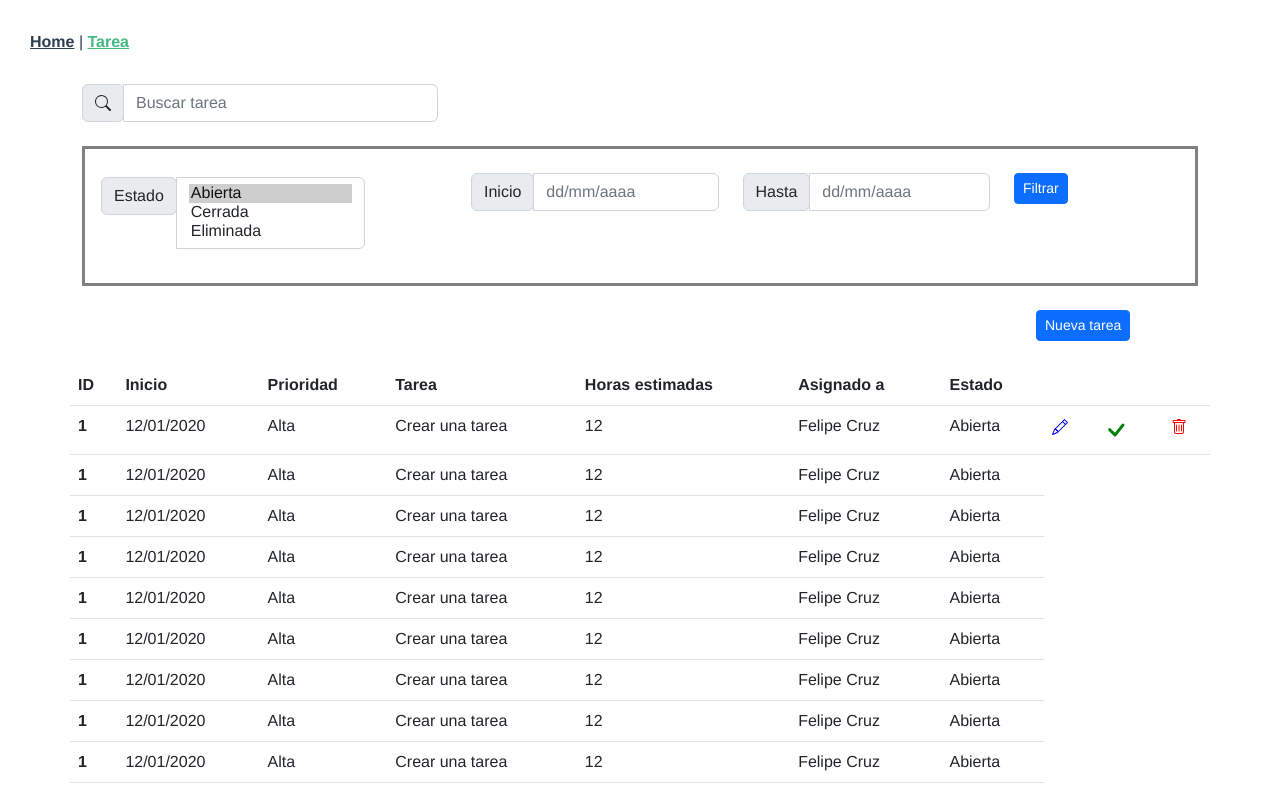
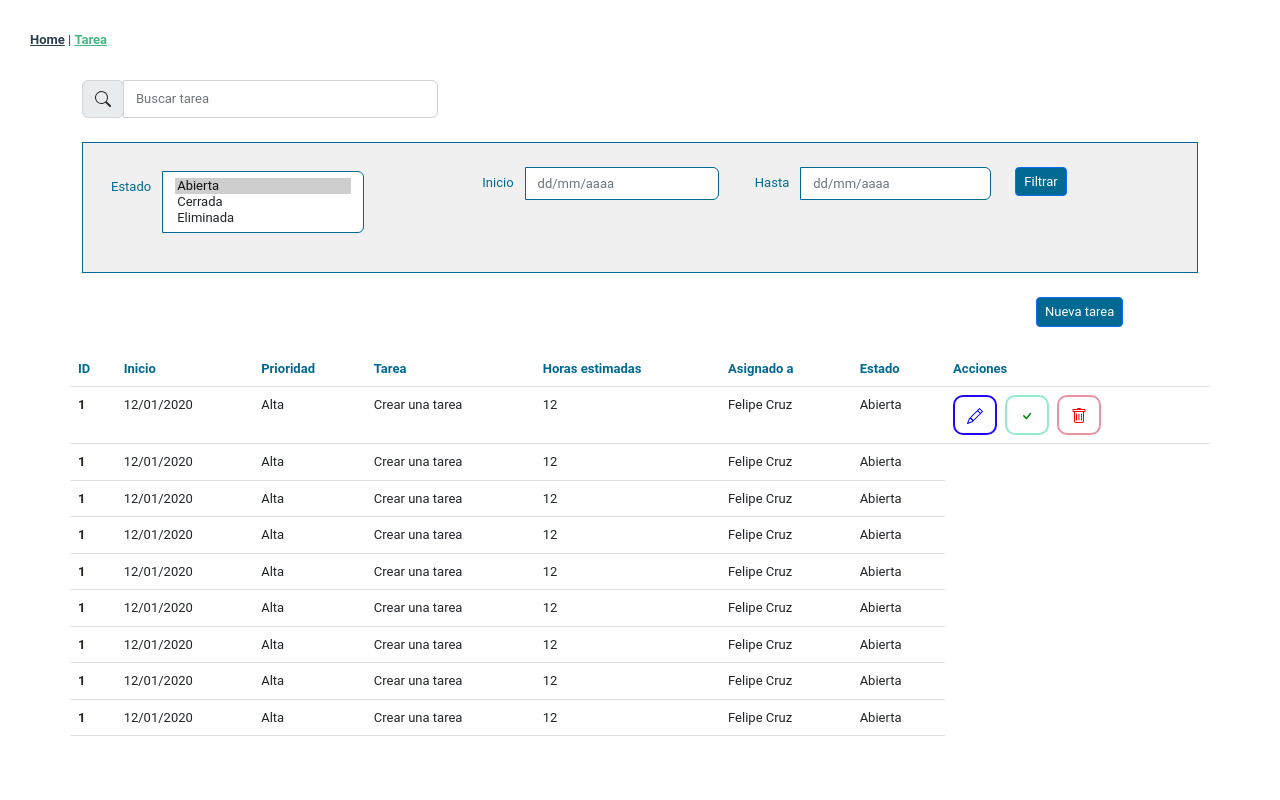
Before and after one commit to MauricioRuizD/TaskManager, a Vue app: page /task in a window 1280 px wide. Built offline with nearby package versions, Linux system fonts and the light colour scheme.

Commit message:
Ajuste de color

```diff
--- a/public/index.html
+++ b/public/index.html
@@ -5,6 +5,9 @@
     <meta http-equiv="X-UA-Compatible" content="IE=edge">
     <meta name="viewport" content="width=device-width,initial-scale=1.0">
     <link rel="icon" href="<%= BASE_URL %>favicon.ico">
+
+    <link href="https://cdn.jsdelivr.net/npm/@mdi/font@latest/css/materialdesignicons.min.css" rel="stylesheet">
+
     <title><%= htmlWebpackPlugin.options.title %></title>
   </head>
   <body>
--- a/src/App.vue
+++ b/src/App.vue
@@ -10,7 +10,8 @@
 
 <style>
 #app {
-  font-family: Avenir, Helvetica, Arial, sans-serif;
+  font-family: 'Roboto', sans-serif;
+  font-size: small;
   -webkit-font-smoothing: antialiased;
   -moz-osx-font-smoothing: grayscale;
   color: #2c3e50;
--- a/src/views/Task.vue
+++ b/src/views/Task.vue
@@ -10,20 +10,20 @@
                 </svg>
             </span>
           </div>
-          <input type="text" class="form-control" id="basic-url" aria-describedby="search-task" placeholder="Buscar tarea">
+          <input type="text" class="form-control" id="basic-url" aria-describedby="search-task" placeholder="Buscar tarea" style="font-size:small">
         </div>
       </div>
     </div>
 
-    <div style="padding: 24px 24px 24px 24px;border: 3px solid gray; ">
+    <div style="padding: 24px 24px 24px 24px;border: 1px solid #026993; background-color: #F0F0F0;">
       <div class="row justify-content-start">
         <div class="col-3 p-1">
           <div class="input-group">
             <div class="input-group-prepend">
-              <span class="input-group-text" id="search-estado">Estado
+              <span class="input-group-text group-label-text" id="search-estado">Estado
               </span>
             </div>
-            <select class="form-select" size="3" id="dropdownEstado" aria-describedby="search-estado" multiple>
+            <select class="form-select" size="3" id="dropdownEstado" aria-describedby="search-estado" multiple style="font-size:small; border-color:#026993">
               <option selected value="opened">Abierta</option>
               <option value="closed">Cerrada</option>
               <option value="deleted">Eliminada</option>
@@ -37,46 +37,44 @@
         <div class="col-3">
           <div class="input-group mb-5">
             <div class="input-group-prepend">
-              <span class="input-group-text" id="search-inicio">Inicio
+              <span class="input-group-text group-label-text" id="search-inicio">Inicio
               </span>
             </div>
-            <input type="text" class="form-control" id="fecha-inicio" aria-describedby="search-inicio" placeholder="dd/mm/aaaa">
+            <input type="text" class="form-control" id="fecha-inicio" aria-describedby="search-inicio" placeholder="dd/mm/aaaa" style="font-size:small; border-color:#026993">
           </div>
         </div>
 
         <div class="col-3">
           <div class="input-group mb-5">
             <div class="input-group-prepend">
-              <span class="input-group-text" id="search-hasta">Hasta
+              <span class="input-group-text group-label-text" id="search-hasta">Hasta
               </span>
             </div>
-            <input type="text" class="form-control" id="fecha-fin" aria-describedby="search-hasta" placeholder="dd/mm/aaaa">
+            <input type="text" class="form-control" id="fecha-fin" aria-describedby="search-hasta" placeholder="dd/mm/aaaa" style="font-size:small; border-color:#026993">
           </div>
         </div>
         <div class="col-1">
-          <button type="button" class="btn btn-primary btn-sm" id="btn-filtrar">Filtrar</button>
+          <button type="button" class="btn btn-primary btn-sm btn-action" id="btn-filtrar">Filtrar</button>
         </div>
       </div>
     </div>
     <div class="row justify-content-end" style="padding: 24px 0px 24px 24px;">
       <div class="col-2 align-self-end">
-        <button type="button" class="btn btn-primary btn-sm" id="btn-new-task">Nueva tarea</button>
+        <button type="button" class="btn btn-primary btn-sm btn-action" id="btn-new-task">Nueva tarea</button>
       </div>
     </div>
     <div class="row">
       <table class="table">
         <thead>
           <tr>
-            <th scope="col">ID</th>
-            <th scope="col">Inicio</th>
-            <th scope="col">Prioridad</th>
-            <th scope="col">Tarea</th>
-            <th scope="col">Horas estimadas</th>
-            <th scope="col">Asignado a</th>
-            <th scope="col">Estado</th>
-            <th scope="col"></th>
-            <th scope="col"></th>
-            <th scope="col"></th>
+            <th class="label-header" scope="col">ID</th>
+            <th class="label-header" scope="col">Inicio</th>
+            <th class="label-header" scope="col">Prioridad</th>
+            <th class="label-header" scope="col">Tarea</th>
+            <th class="label-header" scope="col">Horas estimadas</th>
+            <th class="label-header" scope="col">Asignado a</th>
+            <th class="label-header" scope="col">Estado</th>
+            <th class="label-header" scope="col">Acciones</th>
           </tr>
         </thead>
         <tbody>
@@ -89,20 +87,24 @@
             <td>Felipe Cruz</td>
             <td>Abierta</td>
             <td>
+              <button type="button" class="btn btn-update-data">
                 <svg xmlns="http://www.w3.org/2000/svg" width="16" height="16" fill="blue" class="bi bi-pencil" viewBox="0 0 16 16">
                   <path d="M12.146.146a.5.5 0 0 1 .708 0l3 3a.5.5 0 0 1 0 .708l-10 10a.5.5 0 0 1-.168.11l-5 2a.5.5 0 0 1-.65-.65l2-5a.5.5 0 0 1 .11-.168l10-10zM11.207 2.5 13.5 4.793 14.793 3.5 12.5 1.207 11.207 2.5zm1.586 3L10.5 3.207 4 9.707V10h.5a.5.5 0 0 1 .5.5v.5h.5a.5.5 0 0 1 .5.5v.5h.293l6.5-6.5zm-9.761 5.175-.106.106-1.528 3.821 3.821-1.528.106-.106A.5.5 0 0 1 5 12.5V12h-.5a.5.5 0 0 1-.5-.5V11h-.5a.5.5 0 0 1-.468-.325z"/>
                 </svg>
-            </td>
-            <td>
-              <svg xmlns="http://www.w3.org/2000/svg" width="32" height="32" fill="green" class="bi bi-check" viewBox="0 0 16 16">
+              </button>
+              <span style="padding: 0px 8px 0px 0px;"></span>
+              <button type="button" class="btn btn-done-data">
+                <svg xmlns="http://www.w3.org/2000/svg" width="16" height="16" fill="green" class="bi bi-check" viewBox="0 0 16 16">
                   <path d="M10.97 4.97a.75.75 0 0 1 1.07 1.05l-3.99 4.99a.75.75 0 0 1-1.08.02L4.324 8.384a.75.75 0 1 1 1.06-1.06l2.094 2.093 3.473-4.425a.267.267 0 0 1 .02-.022z"/>
                 </svg>
-            </td>
-            <td>
+              </button>
+              <span style="padding: 0px 8px 0px 0px;"></span>
+              <button type="button" class="btn btn-remove-data">
                 <svg xmlns="http://www.w3.org/2000/svg" width="16" height="16" fill="red" class="bi bi-trash" viewBox="0 0 16 16">
                   <path d="M5.5 5.5A.5.5 0 0 1 6 6v6a.5.5 0 0 1-1 0V6a.5.5 0 0 1 .5-.5zm2.5 0a.5.5 0 0 1 .5.5v6a.5.5 0 0 1-1 0V6a.5.5 0 0 1 .5-.5zm3 .5a.5.5 0 0 0-1 0v6a.5.5 0 0 0 1 0V6z"/>
                   <path fill-rule="evenodd" d="M14.5 3a1 1 0 0 1-1 1H13v9a2 2 0 0 1-2 2H5a2 2 0 0 1-2-2V4h-.5a1 1 0 0 1-1-1V2a1 1 0 0 1 1-1H6a1 1 0 0 1 1-1h2a1 1 0 0 1 1 1h3.5a1 1 0 0 1 1 1v1zM4.118 4 4 4.059V13a1 1 0 0 0 1 1h6a1 1 0 0 0 1-1V4.059L11.882 4H4.118zM2.5 3V2h11v1h-11z"/>
                 </svg>
+              </button>
             </td>
           </tr>
           <tr>
@@ -180,5 +182,78 @@
         </tbody>
       </table>
     </div>
+
+
+
   </div>
 </template>
+
+<style>
+
+.btn-update-data {
+  background-color: white;
+  border-color: rgb(32, 8, 245);
+  border-radius: 10px;
+  border-width: 2px;
+}
+
+.btn-update-data:focus {
+  box-shadow: 0 0 0 0.2rem rgb(66, 156, 251);
+}
+
+.btn-update-data:hover {
+  background-color: rgb(66, 156, 251);
+  color: white;
+}
+
+.btn-done-data {
+  background-color: white;
+  border-color: rgb(147, 234, 204);
+  border-radius: 10px;
+  border-width: 2px;
+}
+
+.btn-done-data:focus {
+  box-shadow: 0 0 0 0.2rem rgb(147, 234, 204);
+}
+
+.btn-done-data:hover {
+  background-color: rgb(147, 234, 204);
+  color: white;
+}
+
+.btn-remove-data {
+  background-color: white;
+  border-color: rgb(234, 147, 159);
+  border-radius: 10px;
+  border-width: 2px;
+}
+
+.btn-remove-data:focus {
+  box-shadow: 0 0 0 0.2rem rgb(234, 147, 159);
+}
+
+.btn-remove-data:hover {
+  background-color: rgb(234, 147, 159);
+  color: white;
+}
+
+.group-label-text {
+  background-color: transparent;
+  border: 0px;
+  color: rgba(2, 105, 147, 1);
+  font-size: small;
+}
+
+.btn-action {
+  background-color: rgba(2, 105, 147, 1);
+  font-size: small;
+}
+
+.label-header {
+  font-size: small;
+  color: rgba(2, 105, 147, 1);
+  font-weight: bold;
+}
+
+</style>
```
Lines whose indentation alone changed are shown as unchanged.
